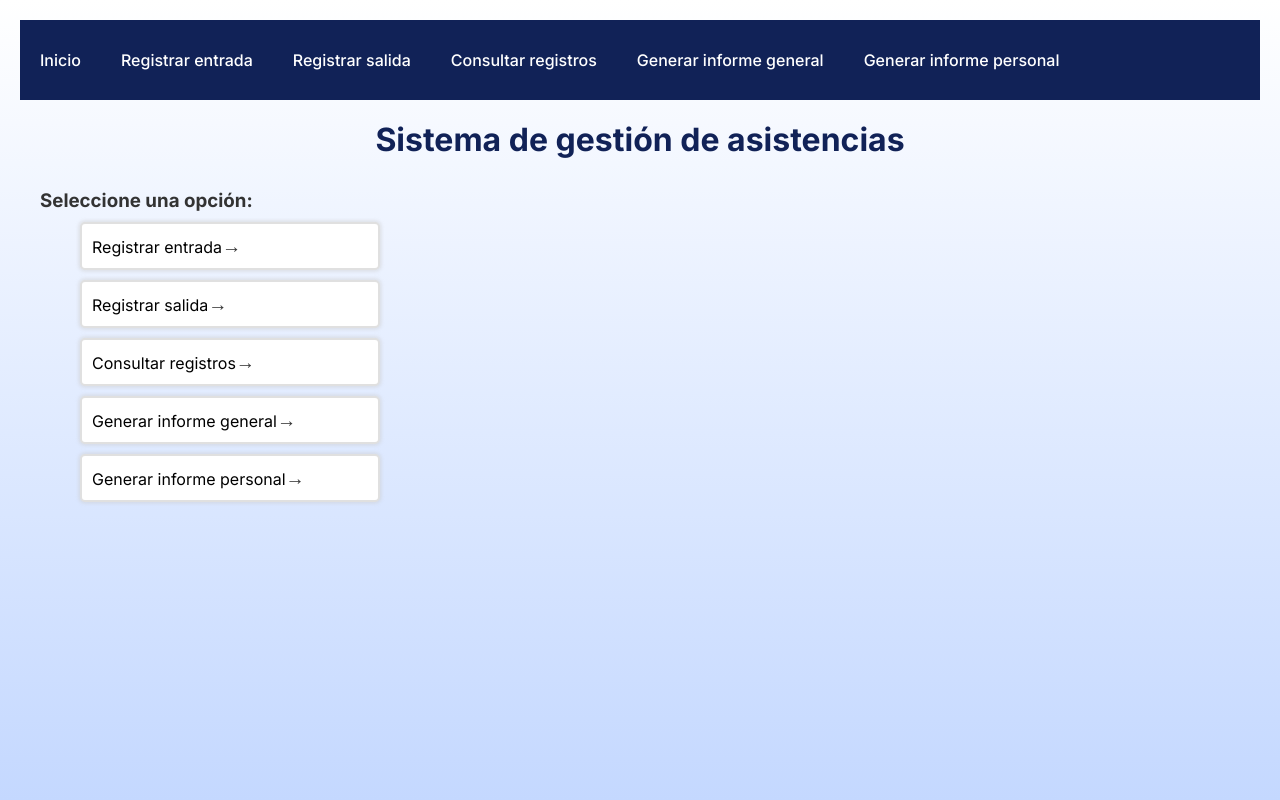
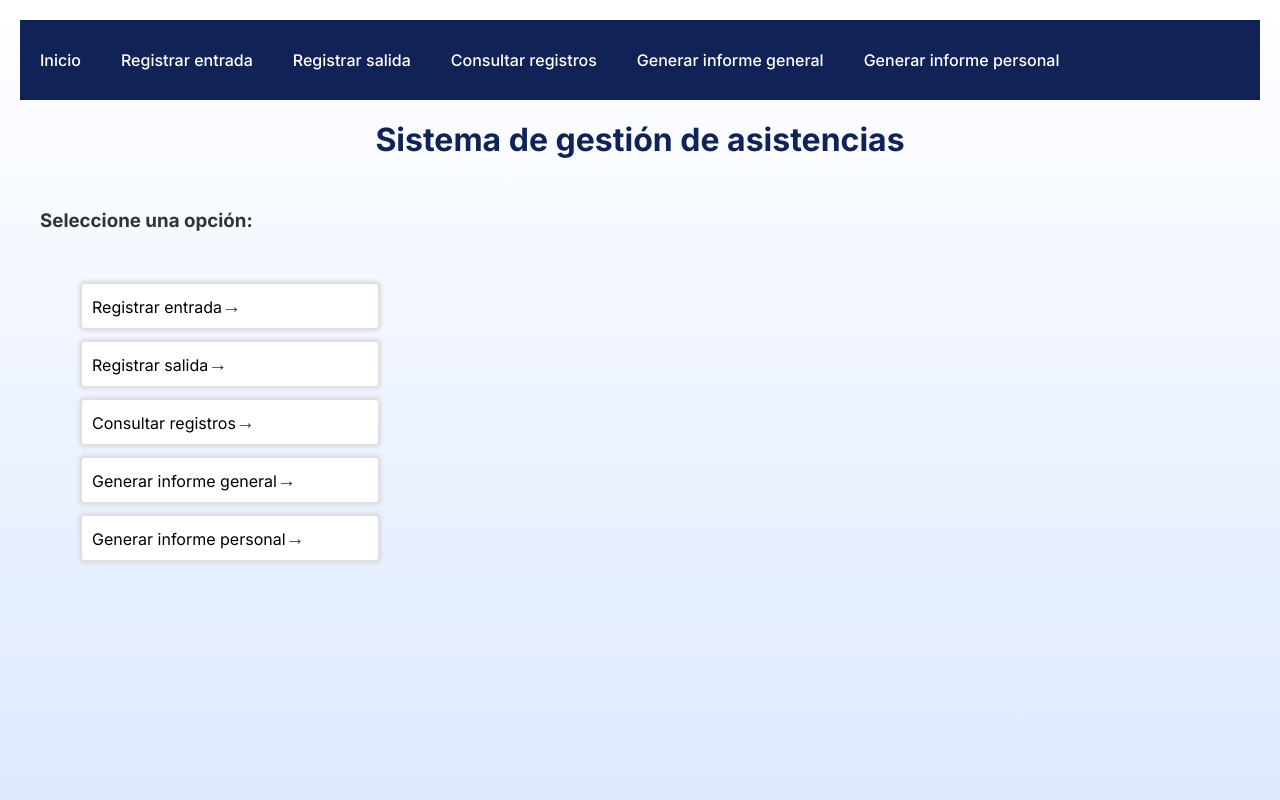
Before and after one commit to juanjo9551/Unidad5POO, a Flask app: page / in a window 1280 px wide. Run offline with Flask 3, Linux system fonts and the light colour scheme.

Commit message:
style: update background gradient and add margin classes to headings in inicio.html

```diff
--- a/proyectoPOO/static/css/styles.css
+++ b/proyectoPOO/static/css/styles.css
@@ -8,7 +8,7 @@ body {
   background-color: rgb(255, 255, 255);
   min-height: 100vh;
   height: 100%;
-  background: linear-gradient(to top, #c4d8ff, #ffffff);
+  background: linear-gradient(to top, #dde9ff, #ffffff);
 }
 
 nav {
--- a/proyectoPOO/templates/inicio.html
+++ b/proyectoPOO/templates/inicio.html
@@ -5,8 +5,8 @@ block links %}
   href="{{url_for('static', filename='css/inicio.css')}}"
 />
 {% endblock %} {% block content %}
-<h1>Sistema de gestión de asistencias</h1>
-<h3>Seleccione una opción:</h3>
+<h1 class="mb50">Sistema de gestión de asistencias</h1>
+<h3 class="mb50">Seleccione una opción:</h3>
 <ul class="lista-inicio">
   <li>
     <a href="{{url_for('registrar_entrada')}}">Registrar entrada</a>
```
